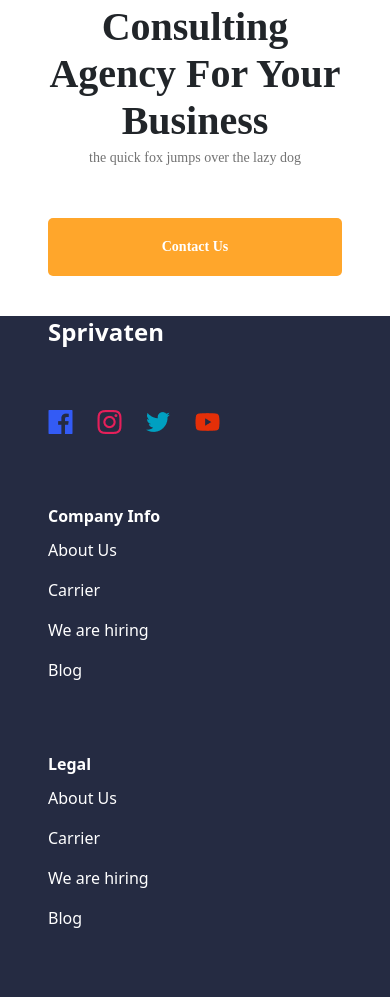
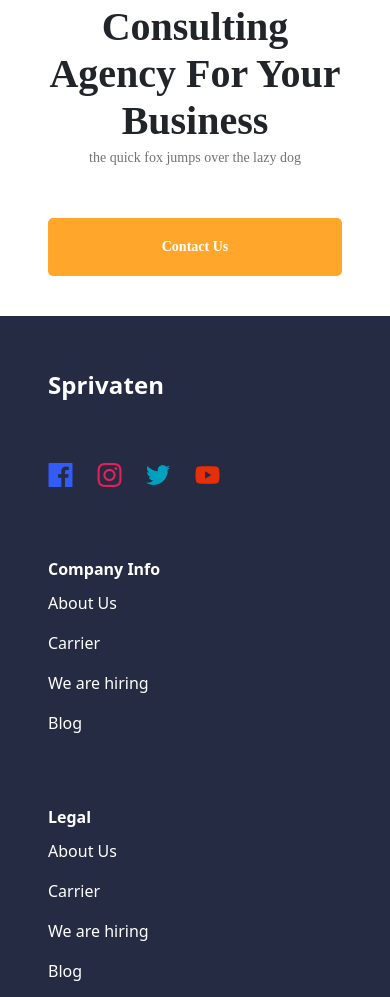
Before and after one commit to vinhnq26/Home-landingPage, a plain HTML site: page src/index.html in a window 390 px wide. Shown: the part 7902-8899 px from the top of the page. Drawn offline with nearby package versions, Linux system fonts and the light colour scheme.

Commit message:
new template

```diff
--- a/css/index.css
+++ b/css/index.css
@@ -652,6 +652,12 @@
     letter-spacing: 0.1px;
     color: #ffffff;
 }
+@media (max-width: 992px) {
+    .footer-content>div {
+
+        padding-top: 53px;
+    }
+}
 
 .icon-footer>img:not(:last-child) {
     margin-right: 20px;
```
